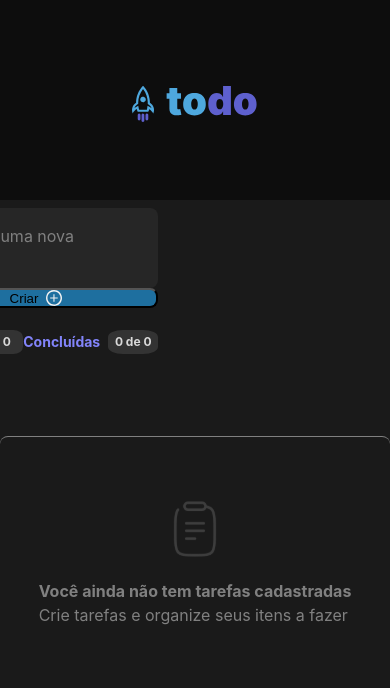
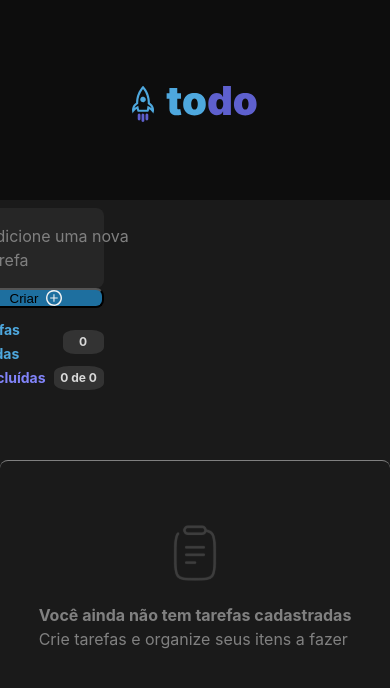
Before and after one commit to ElvisFelix-dev/desafio-to-do-list-ignite, a React (Vite) app: page /dashboard in a window 390 px wide. Shown: the top 688 px of the page. Built offline with nearby package versions, Linux system fonts and the light colour scheme.

Commit message:
responsivo contadorTodo

```diff
--- a/src/components/ContadorTodo/ContadorTodo.module.css
+++ b/src/components/ContadorTodo/ContadorTodo.module.css
@@ -38,3 +38,13 @@
   font-weight: bold;
   font-size: 12px;
 }
+
+@media screen and (max-width: 768px) {
+  .headTodo {
+    grid-template-columns: 1fr;
+    margin: 10px 0;
+  }
+  .todoCriada, .todoConcluida {
+    justify-content: center;
+  }
+}
```
